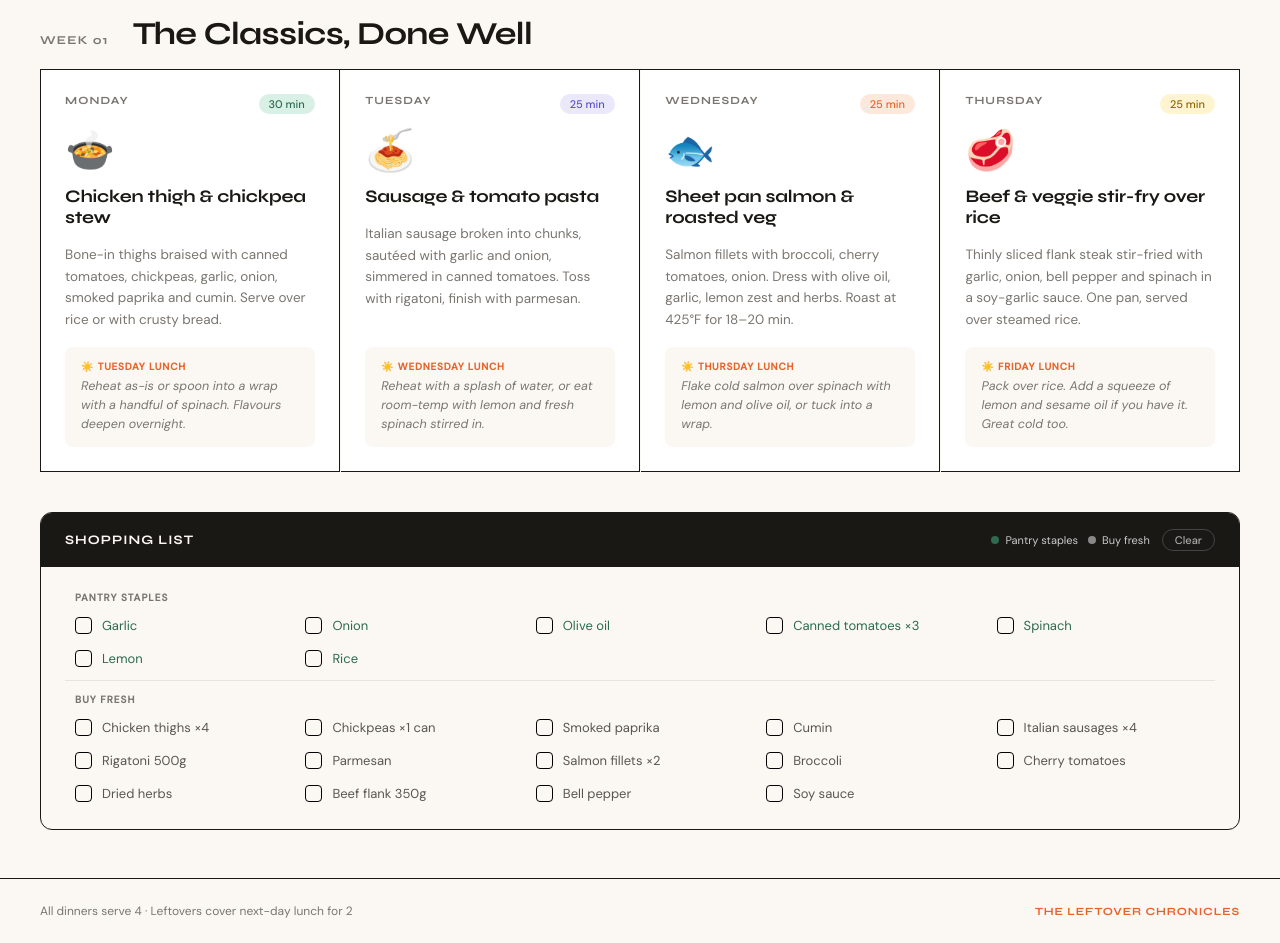
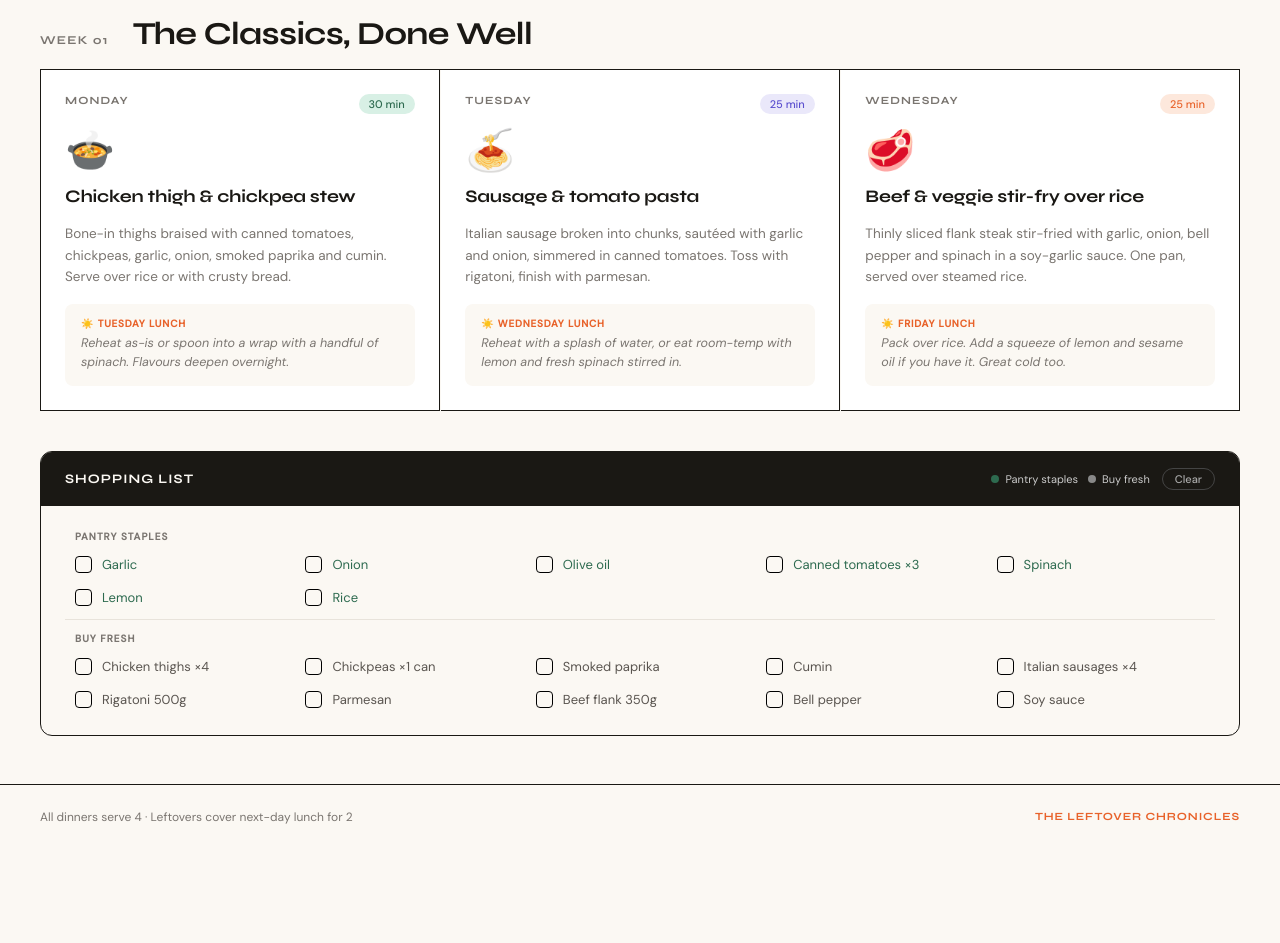
Before and after one commit to KrisQ/vigilant-potato, a plain HTML site: page index.html in a window 1280 px wide. Shown: the part 320-1263 px from the top of the page. After the commit the page ends 1169 px from the top, so only its background shows below. Drawn offline with Linux system fonts and the light colour scheme.

Commit message:
fix: 3 day weeks

```diff
--- a/index.html
+++ b/index.html
@@ -455,20 +455,6 @@
         <span class="day-label">Wednesday</span>
         <span class="time-pill">25 min</span>
       </div>
-      <div class="meal-emoji-large">🐟</div>
-      <div class="meal-name">Sheet pan salmon & roasted veg</div>
-      <div class="meal-desc">Salmon fillets with broccoli, cherry tomatoes, onion. Dress with olive oil, garlic, lemon zest and herbs. Roast at 425°F for 18–20 min.</div>
-      <div class="leftover-block">
-        <div class="leftover-label">☀️ Thursday lunch</div>
-        <div class="leftover-text">Flake cold salmon over spinach with lemon and olive oil, or tuck into a wrap.</div>
-      </div>
-    </div>
-
-    <div class="day-card">
-      <div class="day-header">
-        <span class="day-label">Thursday</span>
-        <span class="time-pill">25 min</span>
-      </div>
       <div class="meal-emoji-large">🥩</div>
       <div class="meal-name">Beef & veggie stir-fry over rice</div>
       <div class="meal-desc">Thinly sliced flank steak stir-fried with garlic, onion, bell pepper and spinach in a soy-garlic sauce. One pan, served over steamed rice.</div>
@@ -508,10 +494,6 @@
       <label class="ing-item unique"><input type="checkbox" onchange="toggleItem(this)"><span class="ing-label">Italian sausages ×4</span></label>
       <label class="ing-item unique"><input type="checkbox" onchange="toggleItem(this)"><span class="ing-label">Rigatoni 500g</span></label>
       <label class="ing-item unique"><input type="checkbox" onchange="toggleItem(this)"><span class="ing-label">Parmesan</span></label>
-      <label class="ing-item unique"><input type="checkbox" onchange="toggleItem(this)"><span class="ing-label">Salmon fillets ×2</span></label>
-      <label class="ing-item unique"><input type="checkbox" onchange="toggleItem(this)"><span class="ing-label">Broccoli</span></label>
-      <label class="ing-item unique"><input type="checkbox" onchange="toggleItem(this)"><span class="ing-label">Cherry tomatoes</span></label>
-      <label class="ing-item unique"><input type="checkbox" onchange="toggleItem(this)"><span class="ing-label">Dried herbs</span></label>
       <label class="ing-item unique"><input type="checkbox" onchange="toggleItem(this)"><span class="ing-label">Beef flank 350g</span></label>
       <label class="ing-item unique"><input type="checkbox" onchange="toggleItem(this)"><span class="ing-label">Bell pepper</span></label>
       <label class="ing-item unique"><input type="checkbox" onchange="toggleItem(this)"><span class="ing-label">Soy sauce</span></label>
@@ -570,19 +552,6 @@
       </div>
     </div>
 
-    <div class="day-card">
-      <div class="day-header">
-        <span class="day-label">Thursday</span>
-        <span class="time-pill">30 min</span>
-      </div>
-      <div class="meal-emoji-large">🥗</div>
-      <div class="meal-name">Crispy chickpea & roasted veg grain bowl</div>
-      <div class="meal-desc">Chickpeas roasted until golden with olive oil and smoked paprika, over farro or quinoa with roasted sweet potato, spinach and tahini-lemon dressing.</div>
-      <div class="leftover-block">
-        <div class="leftover-label">☀️ Friday lunch</div>
-        <div class="leftover-text">Grain bowls are perfect cold. Pack as-is — the tahini dressing keeps everything together.</div>
-      </div>
-    </div>
 
   </div>
 
@@ -623,10 +592,6 @@
       <label class="ing-item unique"><input type="checkbox" onchange="toggleItem(this)"><span class="ing-label">Eggs ×6</span></label>
       <label class="ing-item unique"><input type="checkbox" onchange="toggleItem(this)"><span class="ing-label">Bell pepper ×1</span></label>
       <label class="ing-item unique"><input type="checkbox" onchange="toggleItem(this)"><span class="ing-label">Feta 150g</span></label>
-      <label class="ing-item unique"><input type="checkbox" onchange="toggleItem(this)"><span class="ing-label">Chickpeas ×1 can</span></label>
-      <label class="ing-item unique"><input type="checkbox" onchange="toggleItem(this)"><span class="ing-label">Farro or quinoa</span></label>
-      <label class="ing-item unique"><input type="checkbox" onchange="toggleItem(this)"><span class="ing-label">Tahini</span></label>
-      <label class="ing-item unique"><input type="checkbox" onchange="toggleItem(this)"><span class="ing-label">Lemon</span></label>
     </div>
   </div>
 </div>
```
Also changed, not shown: 1 other file.
